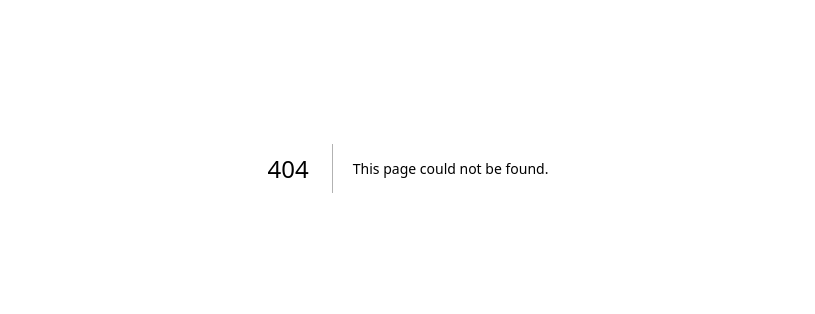
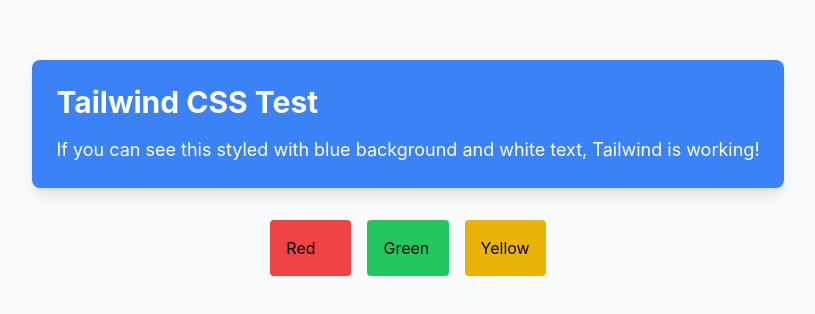
Before and after one commit to sanathkumar5671/exchange-flow, a Next.js app: page /tailwind-test in a window 1280 px wide. Before the commit this address had no page. Shown: the part 232-546 px from the top of the page, without its empty margins (232-1047 px from the left). Built offline with nearby package versions, Linux system fonts and the light colour scheme.

Commit message:
fix(build): Resolve PostCSS config undefined error for flag-icons

```diff
--- a/next.config.mjs
+++ b/next.config.mjs
@@ -1,17 +1,23 @@
 // next.config.mjs
 /** @type {import('next').NextConfig} */
 const nextConfig = {
-    output: 'standalone',
-    // Enable CORS for API routes in development
+  output: "standalone",
   async headers() {
     return [
       {
-          source: '/api/:path*',
+        source: "/api/:path*",
         headers: [
-            { key: 'Access-Control-Allow-Credentials', value: 'true' },
-            { key: 'Access-Control-Allow-Origin', value: '*' },
-            { key: 'Access-Control-Allow-Methods', value: 'GET,OPTIONS,PATCH,DELETE,POST,PUT' },
-            { key: 'Access-Control-Allow-Headers', value: 'X-CSRF-Token, X-Requested-With, Accept, Accept-Version, Content-Length, Content-MD5, Content-Type, Date, X-Api-Version' },
+          { key: "Access-Control-Allow-Credentials", value: "true" },
+          { key: "Access-Control-Allow-Origin", value: "*" },
+          {
+            key: "Access-Control-Allow-Methods",
+            value: "GET,OPTIONS,PATCH,DELETE,POST,PUT",
+          },
+          {
+            key: "Access-Control-Allow-Headers",
+            value:
+              "X-CSRF-Token, X-Requested-With, Accept, Accept-Version, Content-Length, Content-MD5, Content-Type, Date, X-Api-Version",
+          },
         ],
       },
     ];
--- a/package.json
+++ b/package.json
@@ -18,10 +18,10 @@
   },
   "devDependencies": {
     "@eslint/eslintrc": "^3",
-    "@tailwindcss/postcss": "^4",
     "autoprefixer": "^10.4.21",
     "eslint": "^9",
     "eslint-config-next": "15.3.1",
-    "tailwindcss": "^4"
+    "postcss": "^8.5.3",
+    "tailwindcss": "^3.4.17"
   }
 }
--- a/postcss.config.mjs
+++ b/postcss.config.mjs
@@ -1,6 +1,6 @@
 const config = {
   plugins: {
-    "@tailwindcss/postcss": {},
+    tailwindcss: {},
     autoprefixer: {},
   },
 };
--- /dev/null
+++ b/src/app/tailwind-test/page.js
@@ -0,0 +1,19 @@
+export default function TailwindTest() {
+  return (
+    <div className="min-h-screen flex flex-col items-center justify-center">
+      <div className="bg-blue-500 text-white p-6 rounded-lg shadow-lg hover:bg-blue-600 transition-colors">
+        <h1 className="text-3xl font-bold mb-4">Tailwind CSS Test</h1>
+        <p className="text-lg">
+          If you can see this styled with blue background and white text,
+          Tailwind is working!
+        </p>
+      </div>
+
+      <div className="mt-8 grid grid-cols-3 gap-4">
+        <div className="bg-red-500 p-4 rounded">Red</div>
+        <div className="bg-green-500 p-4 rounded">Green</div>
+        <div className="bg-yellow-500 p-4 rounded">Yellow</div>
+      </div>
+    </div>
+  );
+}
```
Also changed, not shown: 1 other file (tests, documents, lock files or other folders). Lines whose indentation alone changed are shown as unchanged.
